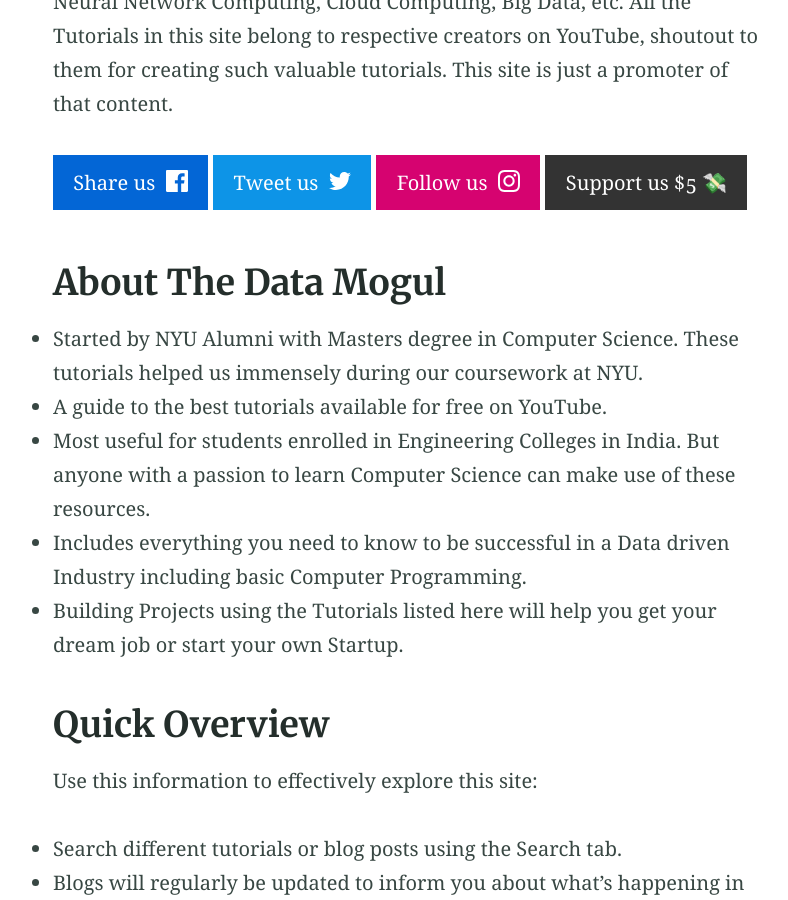
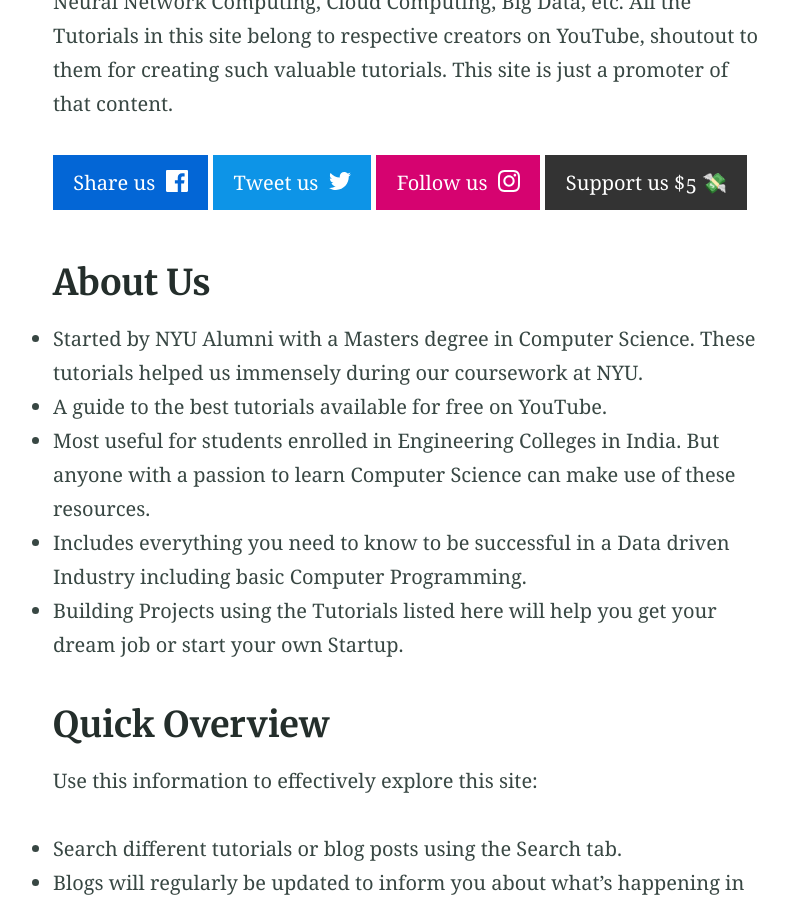
Before and after one commit to the-data-mogul/the-data-mogul.github.io, a Jekyll site: the page built from index.md, in a window 1280 px wide and 900 px high, scrolled down 679 px. Shown: the whole window, without its empty margins (230-1018 px from the left). Built offline with Jekyll 4.4.1, drawn with Linux system fonts in a browser that asks for light colours; some of the changed text lies outside the part shown.

Commit message:
Update index.md

```diff
--- a/index.md
+++ b/index.md
@@ -9,9 +9,9 @@
 
 {% include button.html text="Share us" icon="facebook" link="https://facebook.com/The-Data-Mogul-109131170890309/" color="#0366d6" %} {% include button.html text="Tweet us" icon="twitter" link="https://twitter.com/intent/tweet/?url=https://thedatamogul.com&text=The Data Mogul%20-%20A%20Free%20E-Learning%20Platform&via=the_datamogul" color="#0d94e7" %} {% include button.html text="Follow us" icon="instagram" link="https://instagram.com/the_data_mogul/" color="#d60370" %} {% include button.html text="Support us $5 💸" link="https://www.paypal.me/datamogul/5usd" color="#333333" %}
 
-## About The Data Mogul
+## About Us
 
-- Started by NYU Alumni with Masters degree in Computer Science. These tutorials helped us immensely during our coursework at NYU.
+- Started by NYU Alumni with a Masters degree in Computer Science. These tutorials helped us immensely during our coursework at NYU.
 - A guide to the best tutorials available for free on YouTube.
 - Most useful for students enrolled in Engineering Colleges in India. But anyone with a passion to learn Computer Science can make use of these resources.
 - Includes everything you need to know to be successful in a Data driven Industry including basic Computer Programming.
```
Also changed, not shown: other parts of index.md (+2 -2 lines).
